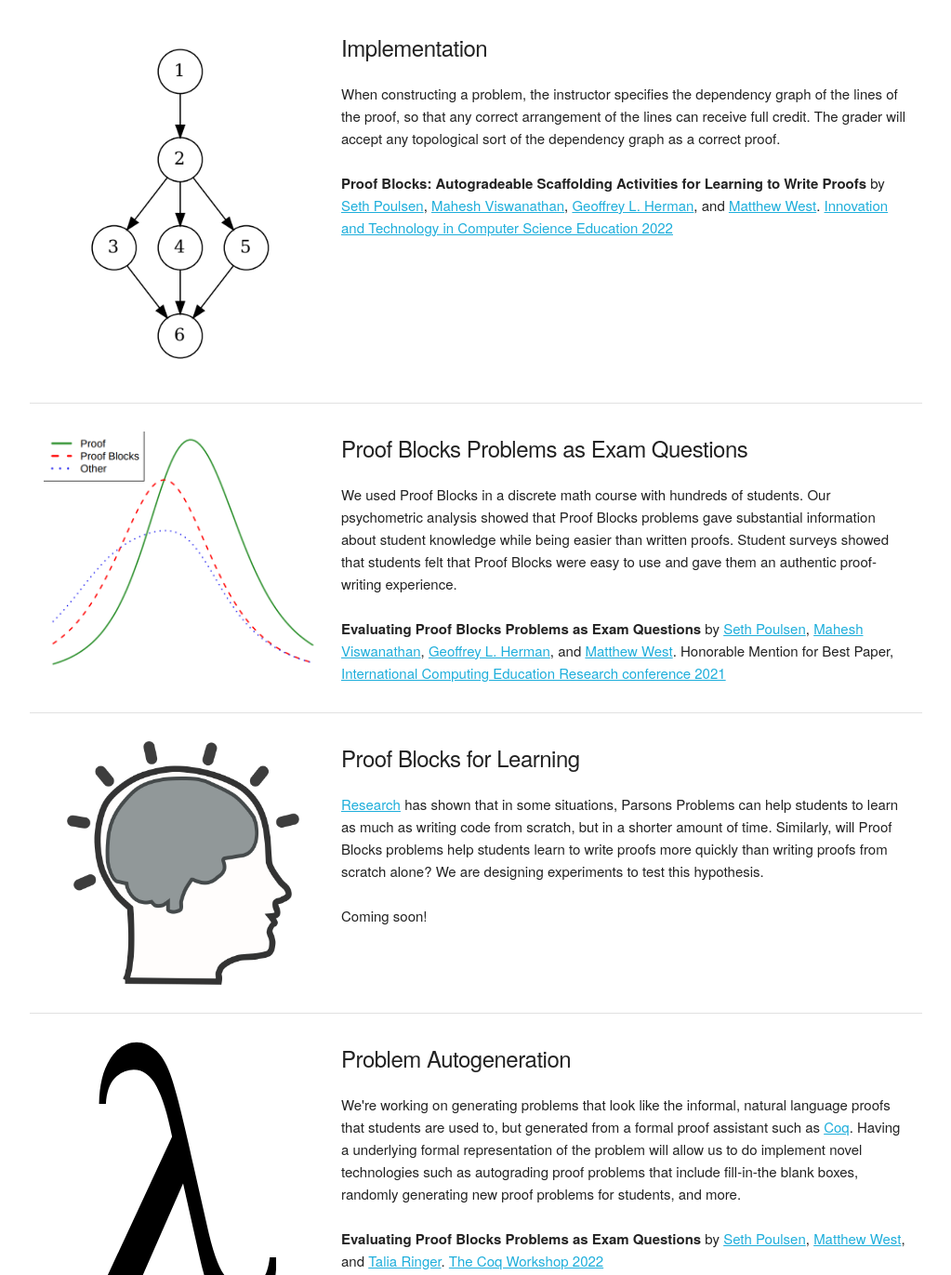
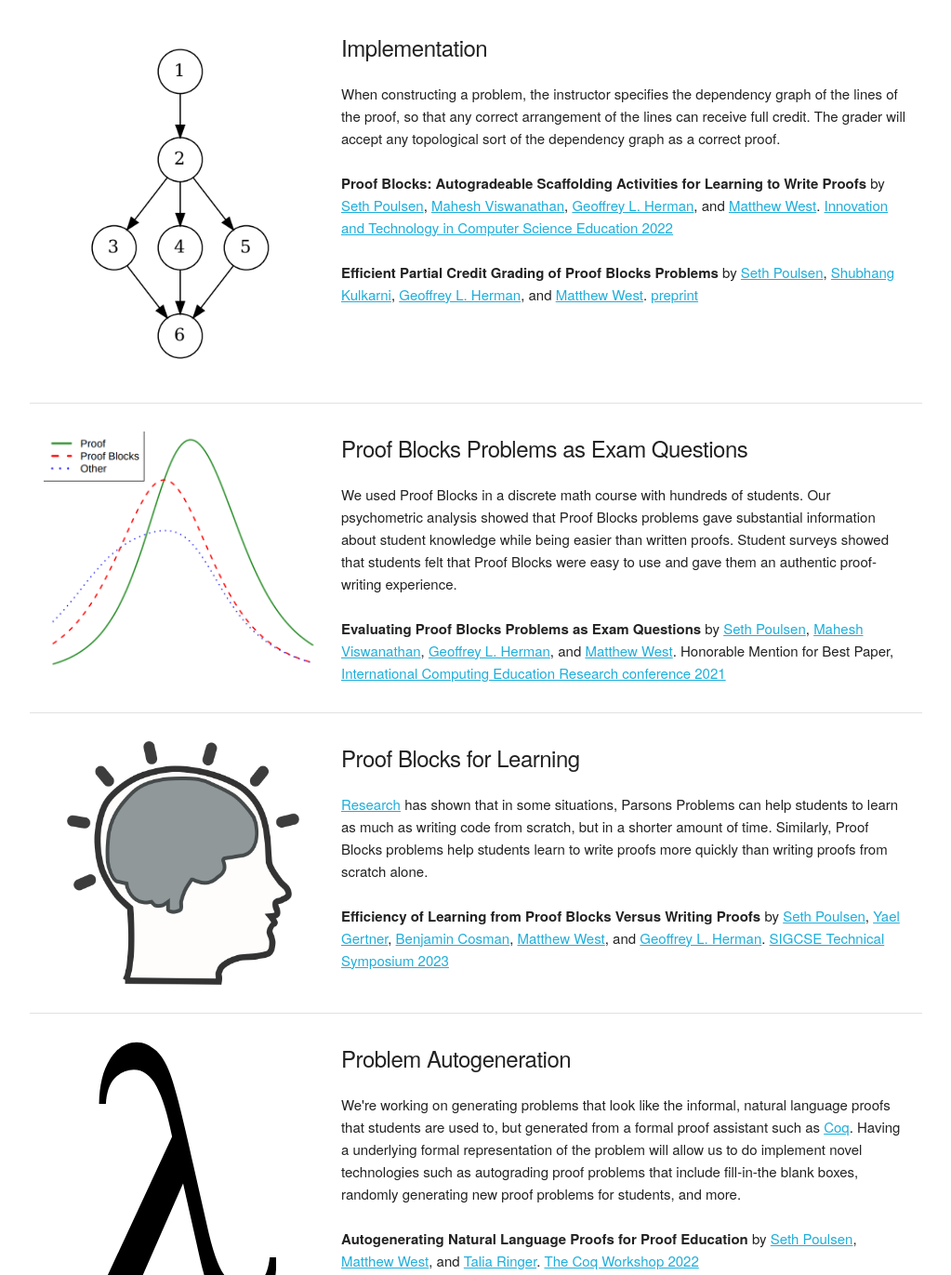
Before and after one commit to PrairieLearn/proofblocks.org, a plain HTML site: page research/index.html in a window 1280 px wide. Shown: the part 140-1511 px from the top of the page at 93% size, without its empty margins (128-1151 px from the left). Drawn offline with Linux system fonts and the light colour scheme; a web font is replaced by a local one.

Commit message:
Updates to research page

```diff
--- a/research/index.html
+++ b/research/index.html
@@ -103,6 +103,14 @@
         <a href="https://publish.illinois.edu/glherman/">Geoffrey L. Herman</a>, and
         <a href="https://lagrange.mechse.illinois.edu/">Matthew West</a>.
         <a href="https://iticse.acm.org/">Innovation and Technology in Computer Science Education 2022</a>
+
+        <br/><br/>
+        <b>Efficient Partial Credit Grading of Proof Blocks Problems</b> by
+        <a href="https://sethpoulsen.github.io/">Seth Poulsen</a>,
+        <a href="https://shubhangk.github.io/">Shubhang Kulkarni</a>,
+        <a href="https://publish.illinois.edu/glherman/">Geoffrey L. Herman</a>, and
+        <a href="https://lagrange.mechse.illinois.edu/">Matthew West</a>.
+        <a href="https://arxiv.org/abs/2204.04196">preprint</a>
       </span>
     </div>
 
@@ -138,10 +146,16 @@
         <a href="https://dl.acm.org/doi/abs/10.1145/3141880.3141895">Research</a>
         has shown that in some situations, Parsons Problems can help students to learn as much
         as writing code from scratch, but in a shorter amount of time.
-        Similarly, will Proof Blocks problems help students learn to write proofs more quickly than
-        writing proofs from scratch alone? We are designing experiments to test this hypothesis.
+        Similarly, Proof Blocks problems help students learn to write proofs more quickly than
+        writing proofs from scratch alone.
         <br/><br/>
-        Coming soon!
+        <b>Efficiency of Learning from Proof Blocks Versus Writing Proofs</b> by
+        <a href="https://sethpoulsen.github.io/">Seth Poulsen</a>,
+        <a href="https://ygertner.web.illinois.edu/">Yael Gertner</a>,
+        <a href="https://cs.illinois.edu/about/people/department-faculty/bcosman">Benjamin Cosman</a>,
+        <a href="https://lagrange.mechse.illinois.edu/">Matthew West</a>, and
+        <a href="https://publish.illinois.edu/glherman/">Geoffrey L. Herman</a>.
+        <a href="https://sigcse2023.sigcse.org/program/program-sigcse-ts-2023/">SIGCSE Technical Symposium 2023</a>
       </span>
     </div>
 
@@ -158,7 +172,7 @@
         Having a underlying formal representation of the problem will allow us to do implement novel technologies such as
         autograding proof problems that include fill-in-the blank boxes, randomly generating new proof problems for students, and more.
         <br/><br/>
-        <b>Evaluating Proof Blocks Problems as Exam Questions</b> by
+        <b>Autogenerating Natural Language Proofs for Proof Education</b> by
         <a href="https://sethpoulsen.github.io/">Seth Poulsen</a>,
         <a href="https://lagrange.mechse.illinois.edu/">Matthew West</a>, and
         <a href="https://dependenttyp.es/">Talia Ringer</a>.
```
